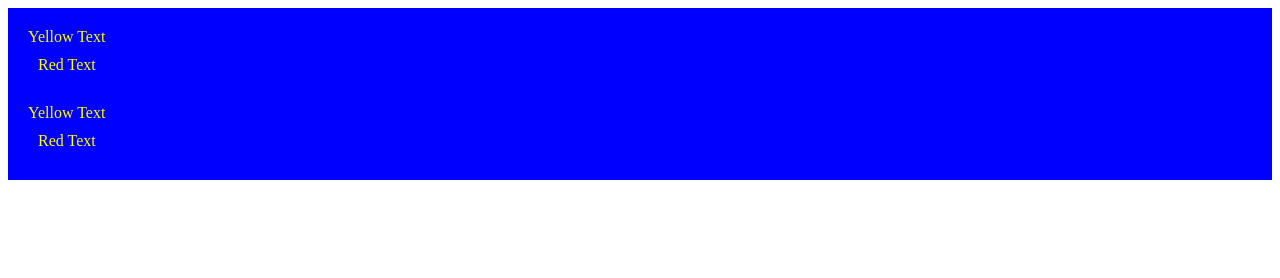
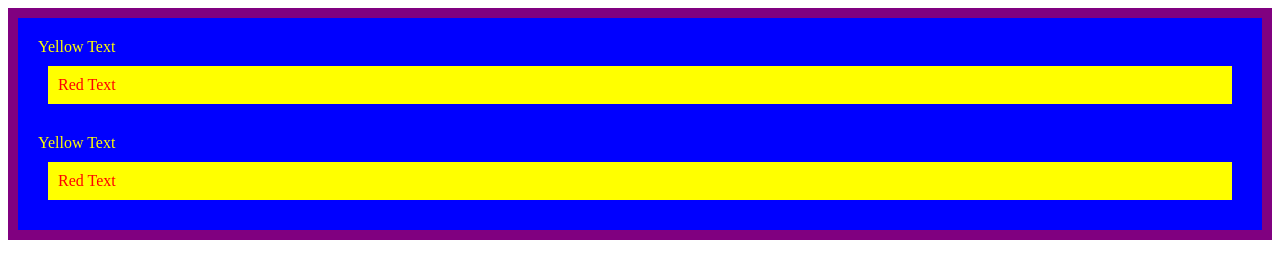
Before and after one commit to rh-comrade/Coding-Savvy-, a website: page public/Tasks/Cascade_Task (3)/index.html in a window 1280 px wide. Drawn offline with Linux system fonts and the light colour scheme.

Commit message:
week 5 task completed

```diff
--- a/public/Tasks/Cascade_Task (3)/style.css
+++ b/public/Tasks/Cascade_Task (3)/style.css
@@ -14,3 +14,12 @@ p {
   margin: 0;
   padding: 0;
 }
+.red-text{
+  background-color: yellow;
+  color: red;
+  padding: 10px;
+}
+
+#outer-box{
+  border: 10px solid purple;
+}
```
